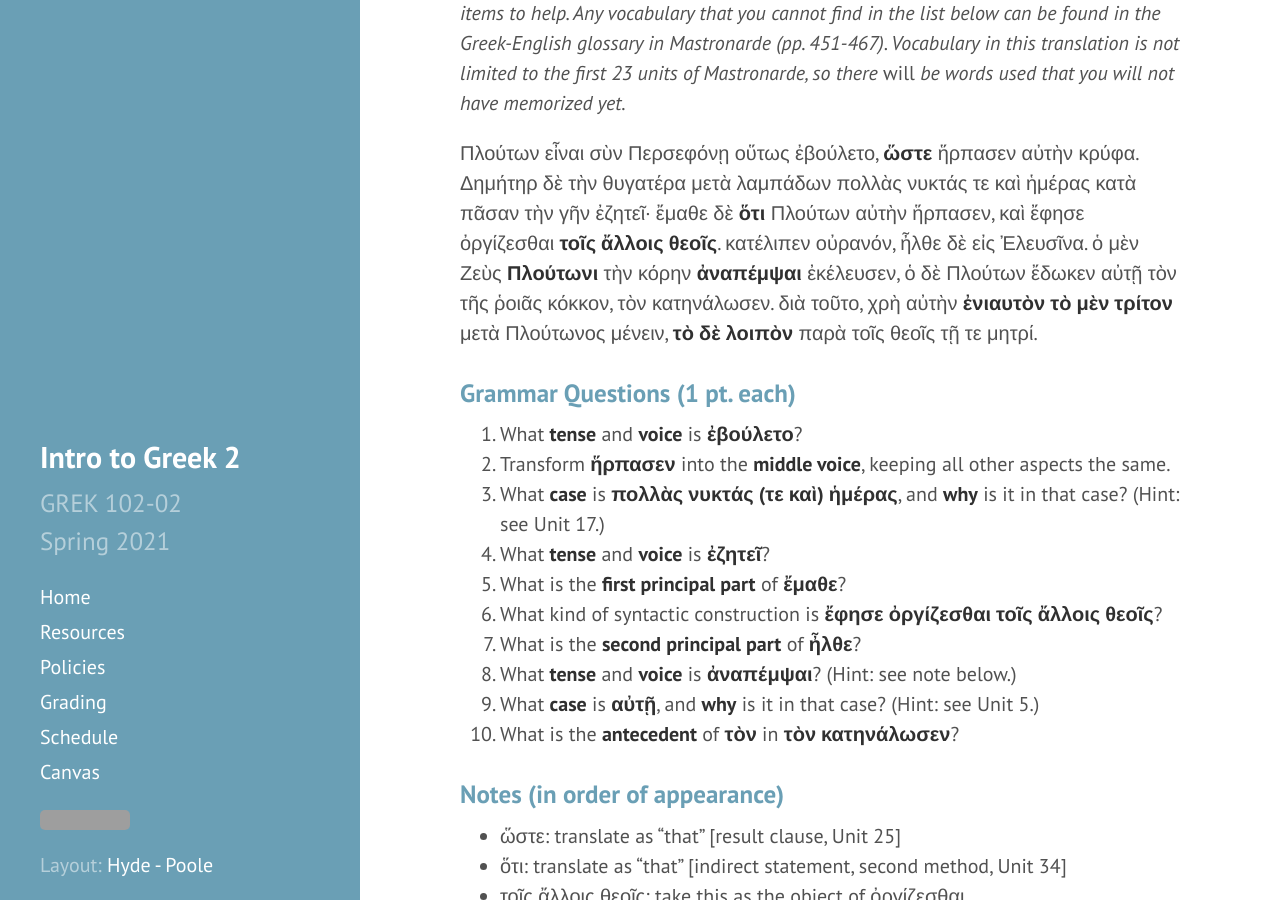
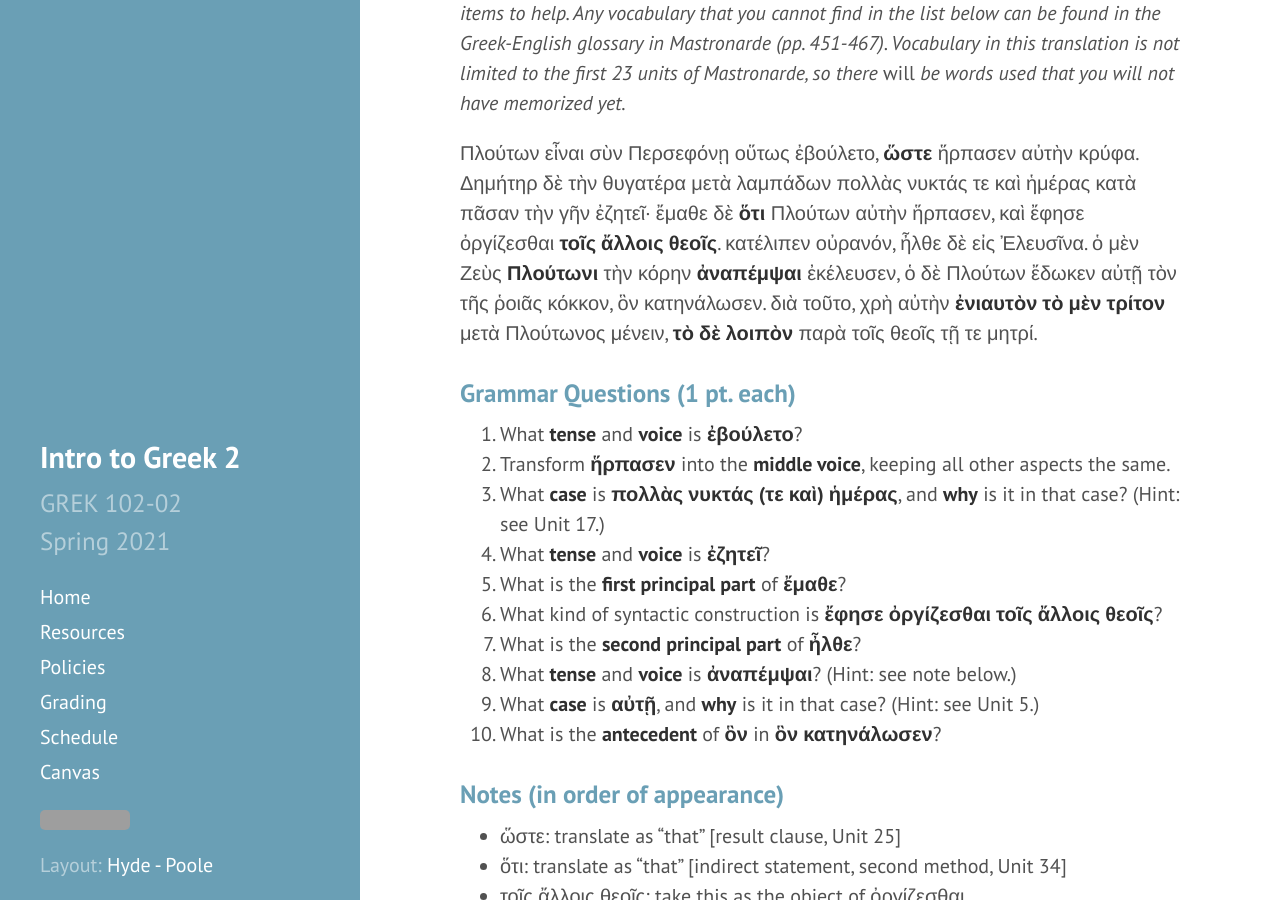
Before and after one commit to DLibatique/GREK102-S21, a Jekyll site: the page built from translations/translation-1.md, in a window 1280 px wide and 900 px high, scrolled down 232 px. Built offline with Jekyll 4.4.1, drawn with Linux system fonts in a browser that asks for light colours; grey boxes are pictures that could not be loaded.

Commit message:
fixed relative pronoun

```diff
--- a/translations/translation-1.md
+++ b/translations/translation-1.md
@@ -7,7 +7,7 @@ order: 1
 
 **Instructions**: *Translate the paragraph of Greek below into idiomatic, grammatically-correct English (20 pts.), and answer the grammar questions that follow (10 pts.). Make sure to use the given notes (keyed to words in bold in the text) and the given vocabulary items to help. Any vocabulary that you cannot find in the list below can be found in the Greek-English glossary in Mastronarde (pp. 451-467). Vocabulary in this translation is not limited to the first 23 units of Mastronarde, so there* will *be words used that you will not have memorized yet.*
 
-Πλούτων εἶναι σὺν Περσεφόνῃ οὕτως ἐβούλετο, **ὥστε** ἥρπασεν αὐτὴν κρύφα. Δημήτηρ δὲ τὴν θυγατέρα μετὰ λαμπάδων πολλὰς νυκτάς τε καὶ ἡμέρας κατὰ πᾶσαν τὴν γῆν ἐζητεῖ· ἔμαθε δὲ **ὅτι** Πλούτων αὐτὴν ἥρπασεν, καὶ ἔφησε ὀργίζεσθαι **τοῖς ἄλλοις θεοῖς**. κατέλιπεν οὐρανόν, ἦλθε δὲ εἰς Ἐλευσῖνα. ὁ μὲν Ζεὺς **Πλούτωνι** τὴν κόρην **ἀναπέμψαι** ἐκέλευσεν, ὁ δὲ Πλούτων ἔδωκεν αὐτῇ τὸν τῆς ῥοιᾶς κόκκον, τὸν κατηνάλωσεν. διὰ τοῦτο, χρὴ αὐτὴν **ἐνιαυτὸν τὸ μὲν τρίτον** μετὰ Πλούτωνος μένειν, **τὸ δὲ λοιπὸν** παρὰ τοῖς θεοῖς τῇ τε μητρί.
+Πλούτων εἶναι σὺν Περσεφόνῃ οὕτως ἐβούλετο, **ὥστε** ἥρπασεν αὐτὴν κρύφα. Δημήτηρ δὲ τὴν θυγατέρα μετὰ λαμπάδων πολλὰς νυκτάς τε καὶ ἡμέρας κατὰ πᾶσαν τὴν γῆν ἐζητεῖ· ἔμαθε δὲ **ὅτι** Πλούτων αὐτὴν ἥρπασεν, καὶ ἔφησε ὀργίζεσθαι **τοῖς ἄλλοις θεοῖς**. κατέλιπεν οὐρανόν, ἦλθε δὲ εἰς Ἐλευσῖνα. ὁ μὲν Ζεὺς **Πλούτωνι** τὴν κόρην **ἀναπέμψαι** ἐκέλευσεν, ὁ δὲ Πλούτων ἔδωκεν αὐτῇ τὸν τῆς ῥοιᾶς κόκκον, ὃν κατηνάλωσεν. διὰ τοῦτο, χρὴ αὐτὴν **ἐνιαυτὸν τὸ μὲν τρίτον** μετὰ Πλούτωνος μένειν, **τὸ δὲ λοιπὸν** παρὰ τοῖς θεοῖς τῇ τε μητρί.
 
 ### Grammar Questions (1 pt. each)
 
@@ -20,7 +20,7 @@ order: 1
 7. What is the **second principal part** of **ἦλθε**?
 8. What **tense** and **voice** is **ἀναπέμψαι**? (Hint: see note below.)
 9. What **case** is **αὐτῇ**, and **why** is it in that case? (Hint: see Unit 5.)
-10. What is the **antecedent** of **τὸν** in **τὸν κατηνάλωσεν**?
+10. What is the **antecedent** of **ὃν** in **ὃν κατηνάλωσεν**?
 
 ### Notes (in order of appearance)
 
```
